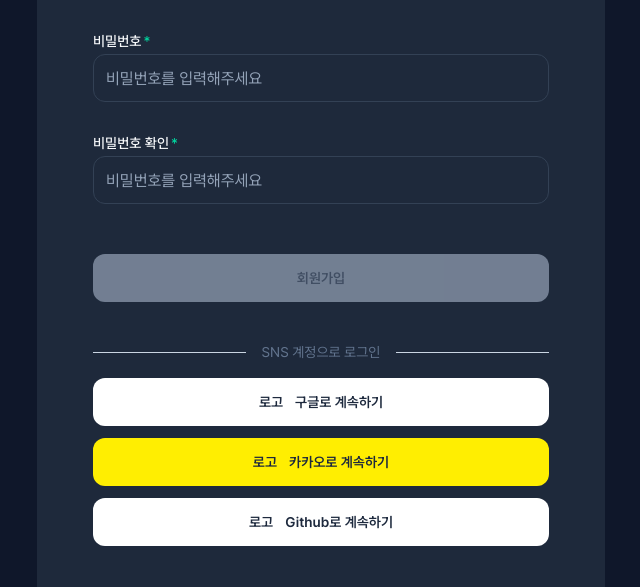
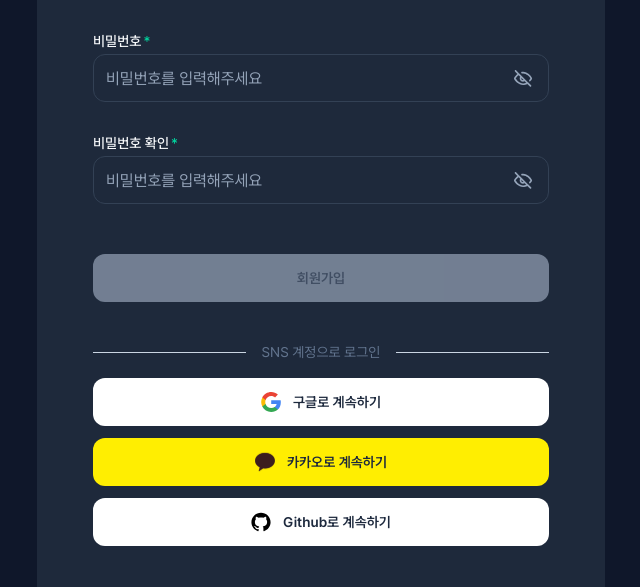
Before and after one commit to Codeit-13-Team-4/4_Frontend, a Next.js app: page /signup in a window 1280 px wide. Shown: the part 330-917 px from the top of the page, without its empty margins (319-959 px from the left). Built offline with nearby package versions, Linux system fonts and the light colour scheme; no server answers.

Commit message:
refactor(signup): 비밀번호 표시 기능 및 소셜로그인 구조 변경

```diff
--- a/features/auth/ui/SignupForm.tsx
+++ b/features/auth/ui/SignupForm.tsx
@@ -5,8 +5,15 @@ import Link from "next/link";
 import { useRouter } from "next/navigation";
 import { useState } from "react";
 import { signup } from "@/features/auth/api/signup";
-import { Button, Input } from "@/shared/ui";
-import { Field, FieldError, FieldGroup, FieldLabel } from "@/shared/ui";
+import SocialLoginButtons from "@/features/auth/ui/SocialLoginButtons";
+import {
+  Button,
+  Input,
+  Field,
+  FieldError,
+  FieldGroup,
+  FieldLabel,
+} from "@/shared/ui";
 import { getRandomName } from "@/shared/utils";
 
 interface SignupFormValues {
@@ -29,6 +36,8 @@ export default function SignupForm() {
   const [isPending, setIsPending] = useState(false);
   const [errorMessage, setErrorMessage] = useState<string | null>(null);
   const [isSubmitted, setIsSubmitted] = useState(false);
+  const [showPassword, setShowPassword] = useState(false);
+  const [showPasswordConfirm, setShowPasswordConfirm] = useState(false);
 
   const emailRegex = /^[^\s@]+@[^\s@]+\.[^\s@]+$/;
 
@@ -190,10 +199,11 @@ export default function SignupForm() {
               비밀번호
             </FieldLabel>
 
+            <div className="relative">
               <Input
                 id="password"
                 name="password"
-              type="password"
+                type={showPassword ? "text" : "password"}
                 value={form.password}
                 onChange={handleInputChange}
                 placeholder="비밀번호를 입력해주세요"
@@ -201,6 +211,21 @@ export default function SignupForm() {
                   shouldShowError(form.password) && !!passwordError,
                 )}
               />
+
+              <button
+                type="button"
+                onClick={() => setShowPassword((prev) => !prev)}
+                className="absolute top-1/2 right-4 -translate-y-1/2"
+                aria-label={showPassword ? "비밀번호 숨기기" : "비밀번호 보기"}
+              >
+                <Image
+                  src={showPassword ? "/eyeopen.svg" : "/eyeclose.svg"}
+                  alt={showPassword ? "비밀번호 숨기기" : "비밀번호 보기"}
+                  width={20}
+                  height={20}
+                />
+              </button>
+            </div>
 
             <FieldError className="min-h-5">
               {shouldShowError(form.password) ? passwordError : ""}
@@ -216,17 +241,38 @@ export default function SignupForm() {
               비밀번호 확인
             </FieldLabel>
 
+            <div className="relative">
               <Input
                 id="passwordConfirm"
                 name="passwordConfirm"
-              type="password"
+                type={showPasswordConfirm ? "text" : "password"}
                 value={form.passwordConfirm}
                 onChange={handleInputChange}
                 placeholder="비밀번호를 입력해주세요"
                 className={getInputClassName(
-                shouldShowError(form.passwordConfirm) && !!passwordConfirmError,
+                  shouldShowError(form.passwordConfirm) &&
+                    !!passwordConfirmError,
                 )}
               />
+
+              <button
+                type="button"
+                onClick={() => setShowPasswordConfirm((prev) => !prev)}
+                className="absolute top-1/2 right-4 -translate-y-1/2"
+                aria-label={
+                  showPasswordConfirm ? "비밀번호 숨기기" : "비밀번호 보기"
+                }
+              >
+                <Image
+                  src={showPasswordConfirm ? "/eyeopen.svg" : "/eyeclose.svg"}
+                  alt={
+                    showPasswordConfirm ? "비밀번호 숨기기" : "비밀번호 보기"
+                  }
+                  width={20}
+                  height={20}
+                />
+              </button>
+            </div>
 
             <FieldError className="min-h-5">
               {shouldShowError(form.passwordConfirm)
@@ -247,50 +293,7 @@ export default function SignupForm() {
           >
             {isPending ? "회원가입 중..." : "회원가입"}
           </Button>
-          <div className="flex flex-col gap-4">
-            <div className="flex w-full items-center gap-4">
-              <div className="h-px flex-1 bg-slate-300" />
-              <span className="shrink-0 text-sm text-slate-500">
-                SNS 계정으로 로그인
-              </span>
-              <div className="h-px flex-1 bg-slate-300" />
-            </div>
-
-            <div className="flex flex-col gap-3">
-              <Button
-                type="button"
-                variant="default"
-                className="w-full border-none bg-white text-slate-800 hover:bg-slate-100"
-              >
-                <div className="flex items-center gap-3">
-                  <span>로고</span>
-                  <span>구글로 계속하기</span>
-                </div>
-              </Button>
-
-              <Button
-                type="button"
-                variant="default"
-                className="w-full border-none bg-[#FFEE01] text-slate-800 hover:bg-[#f5e400]"
-              >
-                <div className="flex items-center gap-3">
-                  <span>로고</span>
-                  <span>카카오로 계속하기</span>
-                </div>
-              </Button>
-
-              <Button
-                type="button"
-                variant="default"
-                className="w-full border-none bg-white text-slate-800 hover:bg-slate-100"
-              >
-                <div className="flex items-center gap-3">
-                  <span>로고</span>
-                  <span>Github로 계속하기</span>
-                </div>
-              </Button>
-            </div>
-          </div>
+          <SocialLoginButtons />
 
           <p className="flex justify-center gap-1 text-sm text-gray-50">
             이미 회원이신가요?
```
Lines whose indentation alone changed are shown as unchanged.
